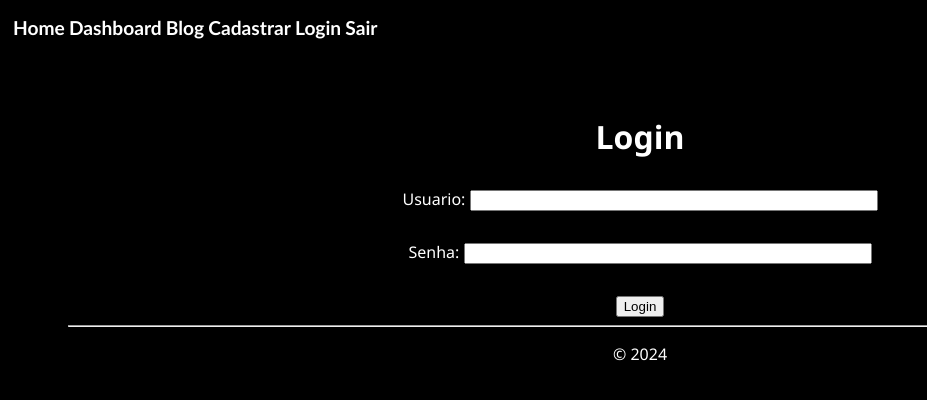
After one commit to ThCP00/PI, a Django app: page /realizar_login/ in a window 1280 px wide. The commit adds this page. Shown: the top 400 px of the page, without its empty margins (0-927 px from the left). Run offline with Django 5.2, Linux system fonts and the light colour scheme; some libraries are stand-ins or nearby versions.

Commit message:
Add files via upload

```diff
--- a/blog/static/blog/site.css
+++ b/blog/static/blog/site.css
@@ -111,3 +111,28 @@
 .h1{
     margin: 30px;
 }
+
+.form-group{
+    margin: 30px;
+    text-align: center;
+    align-items: center;
+    align-self:center;
+    align-content: center;
+}
+
+.form-g{
+    margin: 30px;
+    text-align: left;
+    align-items: left;
+    align-self:left;
+    align-content: left;
+}
+
+.form-control{
+    width: 400px;
+}
+
+.form-c{
+    width: 400px;
+    height: 200px;
+}
--- a/blog/templates/blog/dashboard.html
+++ b/blog/templates/blog/dashboard.html
@@ -3,4 +3,7 @@
 Dashboard
 {% endblock %}
 {% block content %}
+<p>Lorem Ipsum is simply dummy text of the printing and typesetting industry. Lorem Ipsum has been the industry's standard dummy text ever since the 1500s, when an unknown printer took a galley of type and scrambled it to make a type specimen book. It has survived not only five centuries, but also the leap into electronic typesetting, remaining essentially unchanged. It was popularised in the 1960s with the release of Letraset sheets containing Lorem Ipsum passages, and more recently with desktop publishing software like Aldus PageMaker including versions of Lorem Ipsum.</p>
+
+
 {% endblock %}
--- a/blog/urls.py
+++ b/blog/urls.py
@@ -2,7 +2,8 @@ from django.urls import path
 from blog import views
 
 urlpatterns = [
-	path("", views.home, name="home"),
+
 	path("dashboard/", views.dashboard, name="dashboard"),
 	path("blog/", views.blog, name="blog"),
+	path("comentario/", views.comentario, name="comentario"),
 ]
--- a/drone/urls.py
+++ b/drone/urls.py
@@ -5,9 +5,9 @@ from django.conf.urls.static import static
 from django.conf import settings
 
 urlpatterns = [
-    path("", include("blog.urls")),
+    path("blog/", include("blog.urls")),
     path('admin/', admin.site.urls),
-    path('usuario/', include('usuario.urls')),
+    path('', include('usuario.urls')),
 ]
 urlpatterns += static(settings.STATIC_URL, document_root=settings.STATIC_ROOT)
 urlpatterns += static(settings.MEDIA_URL, document_root=settings.MEDIA_ROOT)
--- a/templates/layout.html
+++ b/templates/layout.html
@@ -8,9 +8,9 @@
     <a class="navbar-brand" href="{% url 'home'%}">Home</a>
     <a class="navbar-brand" href="{% url 'dashboard'%}">Dashboard</a>
     <a class="navbar-brand" href="{% url 'blog'%}">Blog</a>
-    <a class="navbar-brand" href="{% url 'sair'%}">Sair</a>
     <a class="navbar-brand" href="{% url 'cadastrar'%}">Cadastrar</a>
     <a class="navbar-brand" href="{% url 'realizar_login'%}">Login</a>
+    <a class="navbar-brand" href="{% url 'sair'%}">Sair</a>
 
     <link rel="stylesheet" href="https://use.fontawesome.com/releases/v5.0.7/css/all.css">
 </head>
--- a/usuario/templates/cadastro_cliente.html
+++ b/usuario/templates/cadastro_cliente.html
@@ -1,6 +1,6 @@
 {% extends 'layout.html' %}
 
-{% block 'conteudo' %}
+{% block content %}
 <h1>Cadastro de Cliente</h1>
 
 <form method="post" action="{% url 'cadastrar' %}">
--- /dev/null
+++ b/usuario/templates/realizar_login.html
@@ -0,0 +1,21 @@
+{% extends 'layout.html' %}
+
+{% block content %}
+<h1>Login</h1>
+
+<form method="post" action="{% url 'realizar_login' %}">
+  {% csrf_token %}
+
+  <div class="form-group">
+    <label for="username">Usuario:</label>
+    <input type="text" class="form-control" id="username" name="username" required>
+  </div>
+
+  <div class="form-group">
+    <label for="password">Senha:</label>
+    <input type="password" class="form-control" id="password" name="password" required>
+  </div>
+
+  <button type="submit" class="btn btn-primary">Login</button>
+</form>
+{% endblock %}
--- a/usuario/urls.py
+++ b/usuario/urls.py
@@ -6,4 +6,5 @@ urlpatterns = [
     path('cadastrar/', views.cadastrar, name='cadastrar'),
     path('realizar_login/', views.realizar_login, name='realizar_login'),
     path('sair/', views.sair, name='sair'),
+    path("", views.home, name="home"),
 ]
--- a/usuario/views.py
+++ b/usuario/views.py
@@ -1,7 +1,6 @@
 from django.contrib.auth import authenticate, login, logout
 from django.shortcuts import render, redirect
 from django.contrib.auth.models import User
-from blog import views
 
 # Create your views here.
 def cadastrar(request):
@@ -22,12 +21,15 @@ def realizar_login(request):
         user = authenticate(request, username=username, password=password)
         if user is not None:
             login(request, user)
-            return render(request, "blog/home.html")
+            return redirect('home')
         else:
-            return render(request, 'login.html', {'error': 'Usuário ou senha inválidos.'})
-    else:
-        return render(request, 'login.html')
+            return render(request, 'realizar_login.html', {'error': 'Usuário ou senha inválidos.'})
+    if request.method == "GET":
+        return render(request, 'realizar_login.html')
 
 def sair(request):
     logout(request)
-    return render(request, "blog/home.html")
+    return render(request, "home.html")
+
+def home(request):
+    return render(request, "home.html")
```
Also changed, not shown: blog/models.py (+9 -0 lines), blog/templates/blog/blog.html (+20 -0 lines), blog/views.py (+22 -3 lines), usuario/templates/home.html (added, +17 -0 lines), blog/migrations/0001_initial.py (added), usuario/migrations/0001_initial.py (added).
